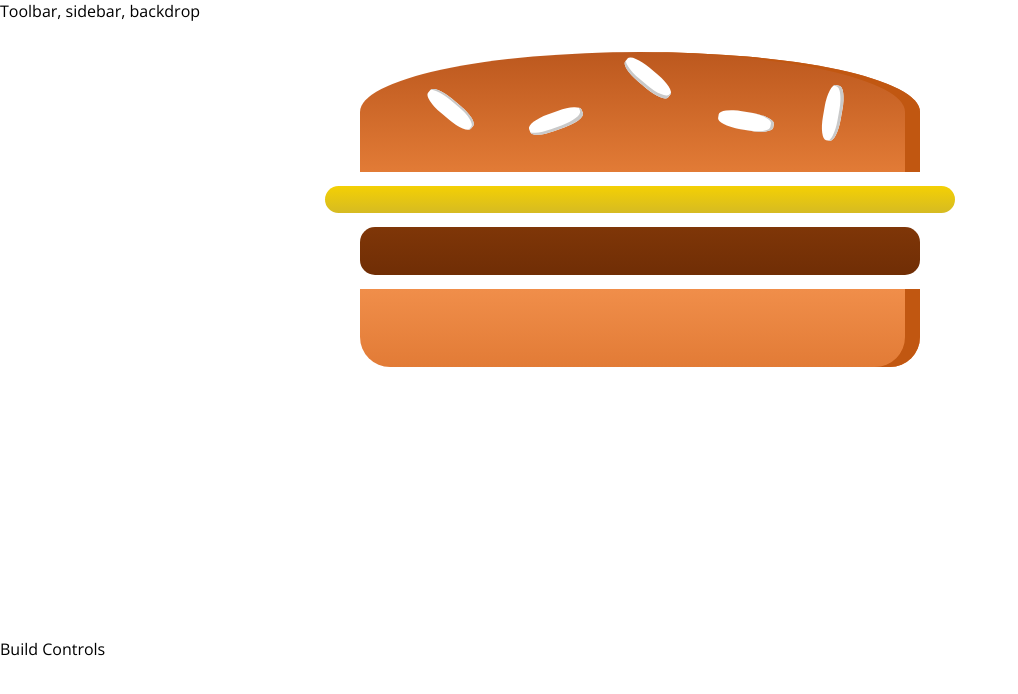
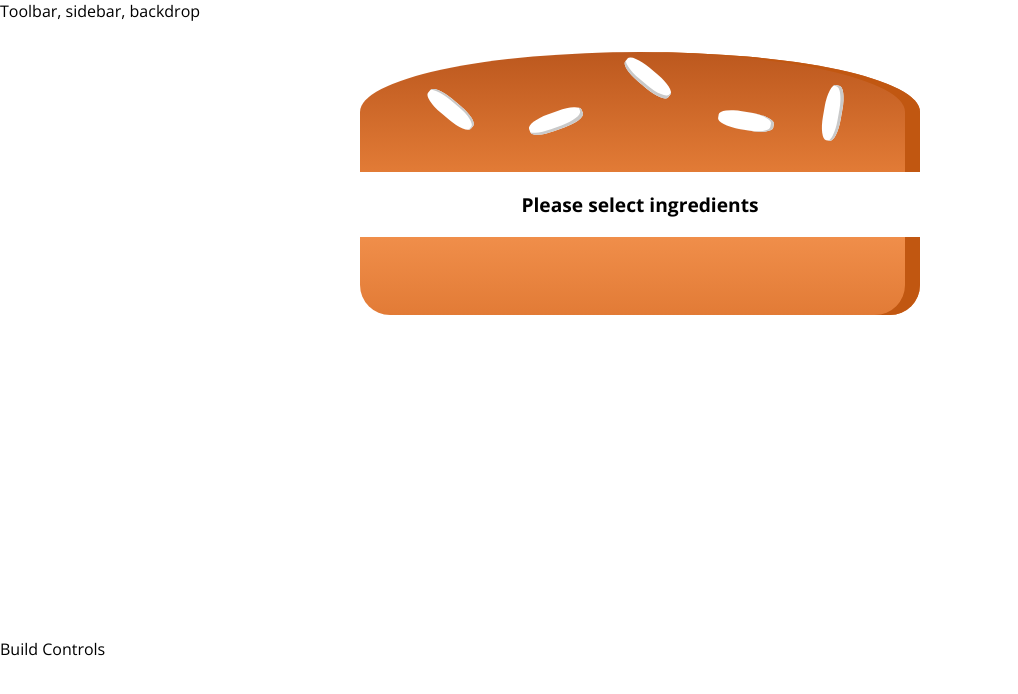
Before and after one commit to gabycasper007/adelyn, a React (Create React App) app: page / in a window 1280 px wide. Shown: the top 694 px of the page, without its empty margins (0-1018 px from the left). Built offline with nearby package versions, Linux system fonts and the light colour scheme.

Commit message:
messageIfNoIngredients

```diff
--- a/src/components/Burger/Burger.jsx
+++ b/src/components/Burger/Burger.jsx
@@ -3,11 +3,22 @@ import classes from "./Burger.module.css";
 import BurgerIngredient from "./BurgerIngredient/BurgerIngredient";
 
 const burger = props => {
+  const transformedIngredients = Object.keys(props.ingredients)
+    .map(igkey => {
+      return [...Array(props.ingredients[igkey])].map((_, index) => (
+        <BurgerIngredient key={igkey + index} type={igkey} />
+      ));
+    })
+    .reduce((prev, cur) => prev.concat(cur));
+
+  const messageIfNoIngredients = !transformedIngredients.length && (
+    <p>Please select ingredients</p>
+  );
   return (
     <div className={classes.Burger}>
       <BurgerIngredient type="bread-top" />
-      <BurgerIngredient type="cheese" />
-      <BurgerIngredient type="meat" />
+      {messageIfNoIngredients}
+      {transformedIngredients}
       <BurgerIngredient type="bread-bottom" />
     </div>
   );
--- a/src/components/Burger/Burger.module.css
+++ b/src/components/Burger/Burger.module.css
@@ -1,16 +1,16 @@
 .Burger {
-  width: 100px;
+  width: 100%;
   margin: auto;
   height: 250px;
   overflow: scroll;
   text-align: center;
   font-weight: bold;
-  font-size: 1.2em;
+  font-size: 1.2rem;
 }
 
 @media (min-width: 500px) and (min-height: 400px) {
   .Burger {
-    width: 450px;
+    width: 350px;
     height: 300px;
   }
 }
--- a/src/containers/BurgerBuilder/BurgerBuilder.jsx
+++ b/src/containers/BurgerBuilder/BurgerBuilder.jsx
@@ -1,11 +1,18 @@
 import React, { Component } from "react";
 import Burger from "../../components/Burger/Burger";
 class BurgerBuilder extends Component {
-  // state = {  }
+  state = {
+    ingredients: {
+      salad: 0,
+      bacon: 0,
+      cheese: 0,
+      meat: 0
+    }
+  };
   render() {
     return (
       <>
-        <Burger />
+        <Burger ingredients={this.state.ingredients} />
         <div>Build Controls</div>
       </>
     );
```
